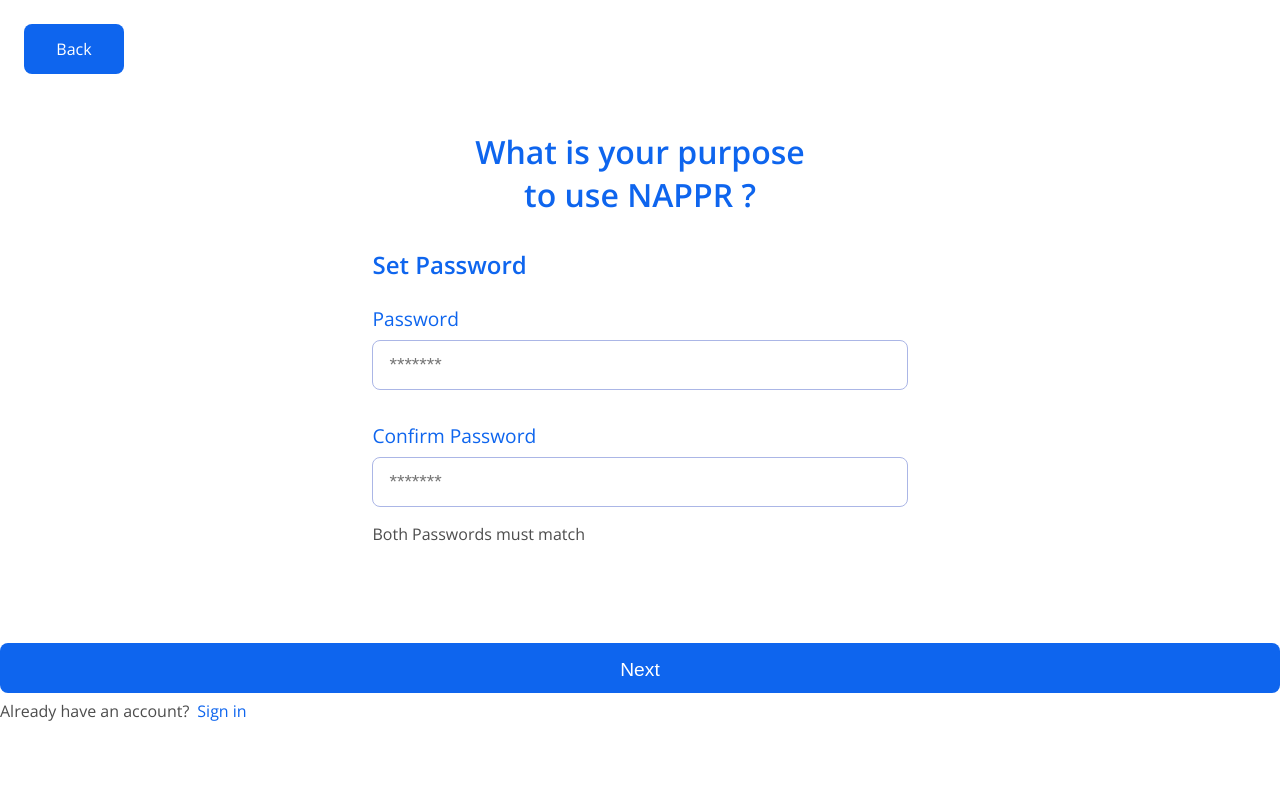
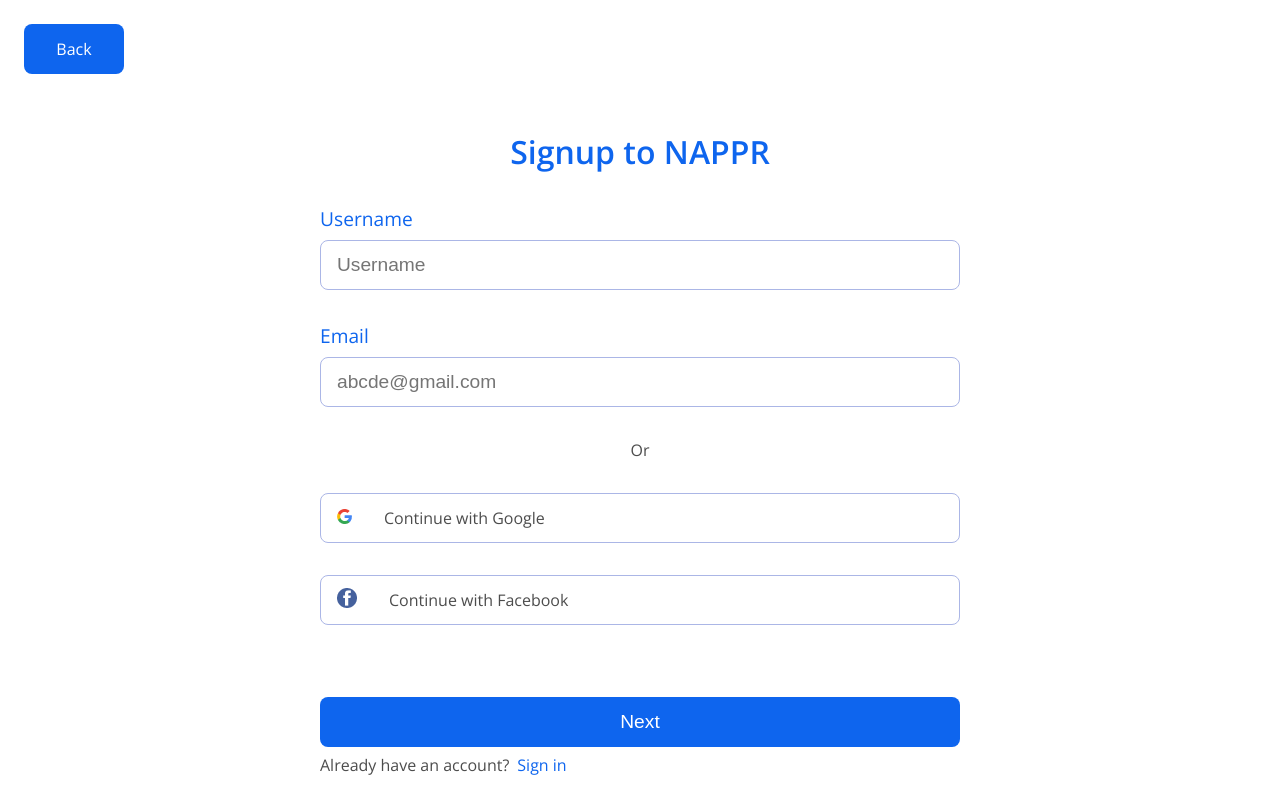
Before and after one commit to napprco/nappr-web-app, a React (Create React App) app: page /signup in a window 1280 px wide. Built offline with nearby package versions, Linux system fonts and the light colour scheme.

Commit message:
Update Signup page with conditional rendering of steps

```diff
--- a/src/App.css
+++ b/src/App.css
@@ -235,8 +235,8 @@
   .form-header {
     padding-inline: 10%;
   }
-  .form {
-    padding-inline: 28%;
+  .page {
+    padding-inline: 25%;
   }
 }
 
--- a/src/pages/SignUP/FirstStep.tsx
+++ b/src/pages/SignUP/FirstStep.tsx
@@ -5,9 +5,9 @@
 
 const FirstStep: React.FC = () => {
   return (
-    <div className='page sign-up'>
+    <div>
       <h1 className='form-header'>Signup to NAPPR</h1>
-      <div className='form signup-form'>
+      <div className=' signup-form'>
         <div className='form-control'>
           <label htmlFor='email'>Username</label>
           <div className='input-container'>
--- a/src/pages/SignUP/SecondStep.tsx
+++ b/src/pages/SignUP/SecondStep.tsx
@@ -1,9 +1,9 @@
 import { Link } from 'react-router-dom';
 const SecondStep: React.FC = () => {
   return (
-    <div className='page sign-in'>
+    <div>
       <h1 className='form-header'>Add Your Info</h1>
-      <div className='form login-form'>
+      <div className=' login-form'>
         <div className='form-control'>
           <label htmlFor='firstName'>First Name</label>
           <div className='input-container'>
--- a/src/pages/SignUP/SignUp.tsx
+++ b/src/pages/SignUP/SignUp.tsx
@@ -1,4 +1,5 @@
 import { Link } from 'react-router-dom';
+import { useState } from 'react';
 
 import BackButton from '../../components/Button/BackButton';
 import FirstStep from './FirstStep';
@@ -6,15 +7,27 @@
 import SecondStep from './SecondStep';
 
 const SignUp: React.FC = () => {
+  const [page, setPage] = useState<number>(0);
+  const ConditionalComponent = () => {
+    switch (page) {
+      case 0:
+        return <FirstStep />;
+      case 1:
+        return <SecondStep />;
+      case 2:
+        return <ThirdStep />;
+      default:
+        return <FirstStep />;
+    }
+  };
   return (
     <>
       <BackButton page='/signin' />
-      <form action=''>
-        {/* <FirstStep /> */}
-        {/* <SecondStep /> */}
-        <ThirdStep />
+      <div>
+        <form action='' className='page sign-in'>
+          {ConditionalComponent()}
           <button type='submit' className='submit-btn'>
-          <p className='submit-btn-link'>Next</p>
+            Next
           </button>
           <p className='form-question info-form-question'>
             Already have an account?
@@ -23,6 +36,7 @@
             </Link>{' '}
           </p>
         </form>
+      </div>
     </>
   );
 };
--- a/src/pages/SignUP/ThirdStep.tsx
+++ b/src/pages/SignUP/ThirdStep.tsx
@@ -1,16 +1,14 @@
-import { Link } from 'react-router-dom';
-
 import BackButton from '../../components/Button/BackButton';
 
 const ThirdStep: React.FC = () => {
   return (
-    <div className='page sign-in'>
+    <div>
       <h1 className='form-header'>
         What is your purpose
         <br /> to use NAPPR ?
       </h1>
 
-      <div className='form login-form'>
+      <div className=' login-form'>
         <div className='form-control'>
           <h2 className='purpose-password-header'>Set Password</h2>
           <label htmlFor='email'> Password</label>
```
Lines whose indentation alone changed are shown as unchanged.
